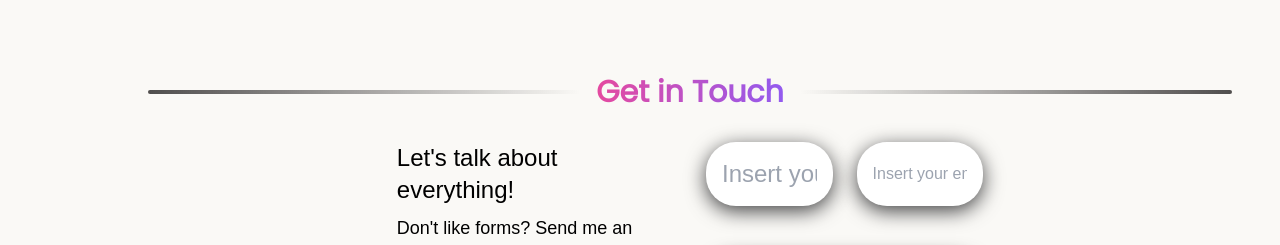
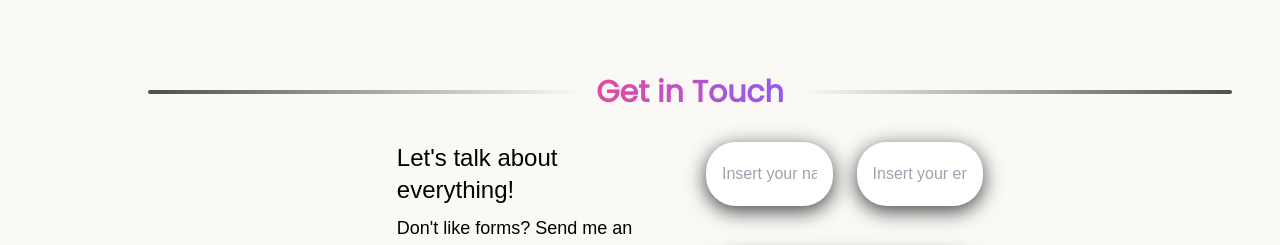
Before and after one commit to HarshPalWTG/harsh-personal-portfolio, a Next.js app: page / in a window 1280 px wide. Shown: the part 3238-3483 px from the top of the page. Built offline with nearby package versions, Linux system fonts and the light colour scheme; a web font is replaced by a local one.

Commit message:
Corrected the sending functionality

```diff
--- a/src/components/Contact.tsx
+++ b/src/components/Contact.tsx
@@ -91,7 +91,7 @@ const Contact: React.FC<ContactProps> = () => {
             <div className="relative mb-6 h-8 md:h-16">
               <input
                 type="text"
-                className="text-[3px] md:text-2xl absolute top-0 left-0 w-full h-full custom-shadow bg-[color:var(--container-color)] border-none outline-none rounded-[1.875rem] p-4"
+                className="absolute top-0 left-0 w-full h-full custom-shadow bg-[color:var(--container-color)] border-none outline-none rounded-[1.875rem] p-4"
                 placeholder="Insert your name"
                 onChange={(e) => setName(e.target.value)}
               />
```
